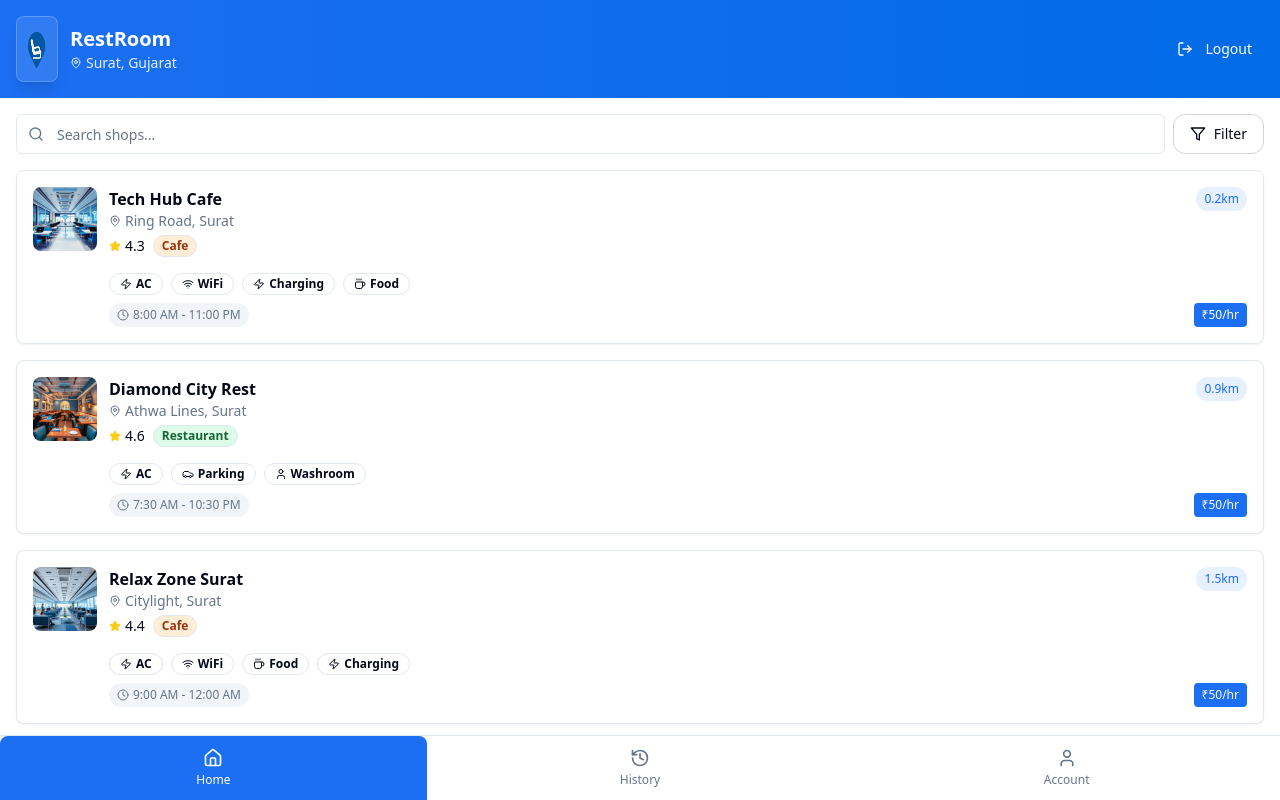
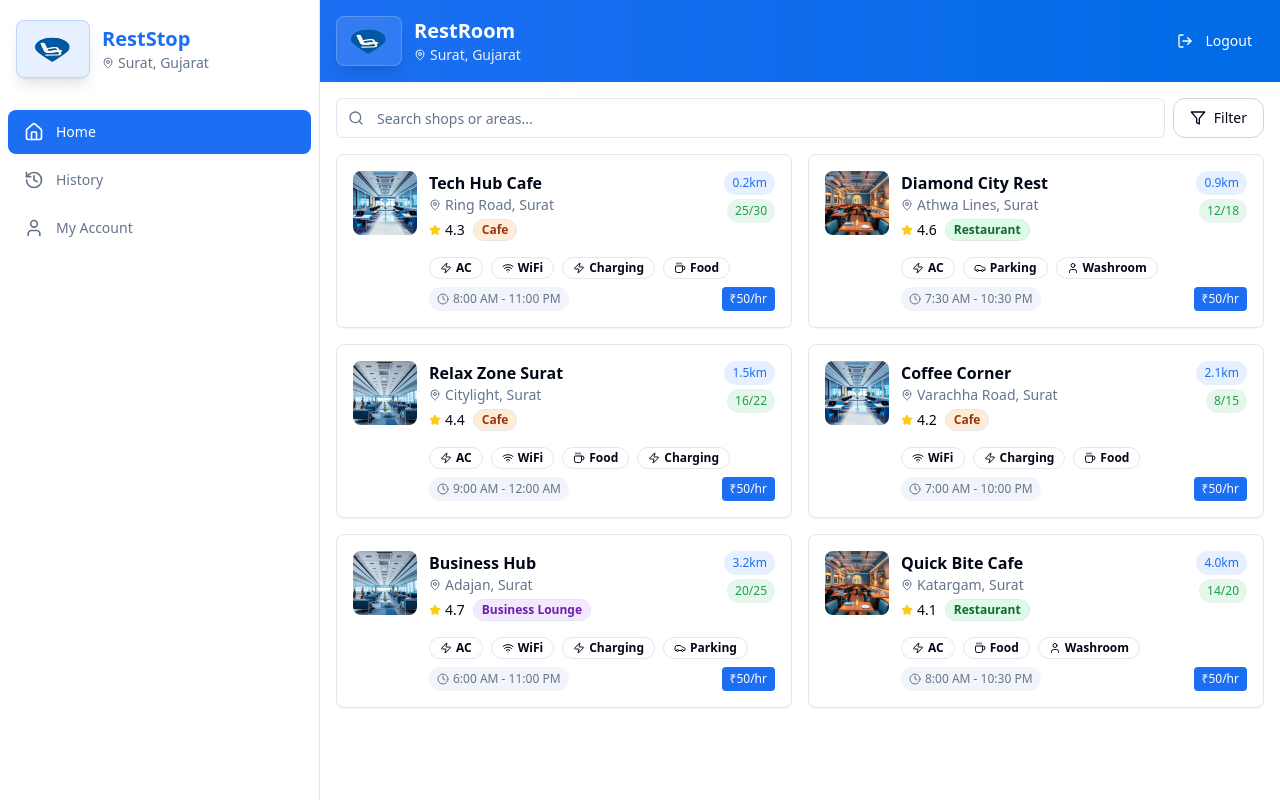
Before and after one commit to poojanjariwala/rest-room, a React (Vite) app: page /home in a window 1280 px wide. Shown: the top 800 px of the page. Built offline with nearby package versions, Linux system fonts and the light colour scheme.

Commit message:
Fix: UI improvements
Make logo wider, fix top bar, and implement PC layout.

```diff
--- /dev/null
+++ b/src/components/DesktopSidebar.tsx
@@ -0,0 +1,68 @@
+
+import { Home, History, User, MapPin } from "lucide-react";
+import { useNavigate, useLocation } from "react-router-dom";
+import { cn } from "@/lib/utils";
+
+const navItems = [
+  { id: 'home', label: 'Home', icon: Home, path: '/home' },
+  { id: 'history', label: 'History', icon: History, path: '/history' },
+  { id: 'account', label: 'My Account', icon: User, path: '/account' },
+];
+
+const ownerNavItems = [
+  { id: 'home', label: 'Home', icon: Home, path: '/owner-dashboard' },
+  { id: 'history', label: 'History', icon: History, path: '/owner-history' },
+  { id: 'account', label: 'My Account', icon: User, path: '/owner-account' },
+];
+
+export const DesktopSidebar = ({ isOwner = false }: { isOwner?: boolean }) => {
+  const navigate = useNavigate();
+  const location = useLocation();
+  const items = isOwner ? ownerNavItems : navItems;
+
+  return (
+    <div className="hidden lg:flex lg:w-80 lg:flex-col lg:fixed lg:inset-y-0 bg-white border-r border-border">
+      <div className="flex flex-col flex-grow pt-5 pb-4 overflow-y-auto">
+        <div className="flex items-center flex-shrink-0 px-4 mb-8">
+          <div className="bg-primary/10 backdrop-blur-sm border border-primary/20 rounded-lg flex items-center justify-center p-3 shadow-lg mr-3">
+            <img
+              src="/lovable-uploads/23b453e4-446a-4f0b-adec-4130e91c2bfa.png"
+              alt="RestRoom Logo"
+              className="w-12 h-8"
+            />
+          </div>
+          <div>
+            <h1 className="text-xl font-semibold text-primary">RestStop</h1>
+            <div className="flex items-center gap-1 text-muted-foreground">
+              <MapPin className="h-3 w-3" />
+              <span className="text-sm">Surat, Gujarat</span>
+            </div>
+          </div>
+        </div>
+
+        <nav className="flex-1 px-2 space-y-1">
+          {items.map((item) => {
+            const Icon = item.icon;
+            const isActive = location.pathname === item.path;
+
+            return (
+              <button
+                key={item.id}
+                onClick={() => navigate(item.path)}
+                className={cn(
+                  "group flex items-center px-4 py-3 text-sm font-medium rounded-lg w-full transition-colors",
+                  isActive
+                    ? "bg-primary text-white"
+                    : "text-muted-foreground hover:text-foreground hover:bg-muted"
+                )}
+              >
+                <Icon className="mr-3 h-5 w-5" />
+                {item.label}
+              </button>
+            );
+          })}
+        </nav>
+      </div>
+    </div>
+  );
+};
--- a/src/components/Header.tsx
+++ b/src/components/Header.tsx
@@ -10,9 +10,9 @@ interface HeaderProps {
   logoHeight?: string;
 }
 
-export const Header = ({ title, subtitle, showLogout = false, onLogout, logoHeight = "w-6 h-12" }: HeaderProps) => {
+export const Header = ({ title, subtitle, showLogout = false, onLogout, logoHeight = "w-8 h-8" }: HeaderProps) => {
   return (
-    <div className="bg-gradient-to-r from-primary to-accent text-white">
+    <div className="sticky top-0 z-50 bg-gradient-to-r from-primary to-accent text-white">
       <div className="p-4">
         <div className="flex items-center justify-between">
           <div className="flex items-center gap-3">
--- a/src/pages/Home.tsx
+++ b/src/pages/Home.tsx
@@ -1,3 +1,4 @@
+
 import { useState } from "react";
 import { Search, MapPin, Star, Wifi, Zap, Car, Coffee, User, Clock } from "lucide-react";
 import { Button } from "@/components/ui/button";
@@ -7,6 +8,7 @@ import { Badge } from "@/components/ui/badge";
 import { BottomNav } from "@/components/BottomNav";
 import { Header } from "@/components/Header";
 import { Filter } from "@/components/Filter";
+import { DesktopSidebar } from "@/components/DesktopSidebar";
 import { useNavigate } from "react-router-dom";
 import techCafe from "@/assets/tech-cafe.jpg";
 import restaurantWorkspace from "@/assets/restaurant-workspace.jpg";
@@ -177,11 +179,15 @@ const Home = () => {
 
   return (
     <div className="min-h-screen bg-background overflow-x-hidden">
+      <DesktopSidebar />
+
+      <div className="lg:pl-80">
         <Header
           title="RestRoom"
           subtitle="Surat, Gujarat"
           showLogout={true}
           onLogout={handleLogout}
+          logoHeight="w-12 h-8"
         />
 
         {/* Search Section */}
@@ -190,7 +196,7 @@ const Home = () => {
             <div className="relative flex-1">
               <Search className="absolute left-3 top-1/2 transform -translate-y-1/2 text-muted-foreground h-4 w-4" />
               <Input
-              placeholder="Search shops..."
+                placeholder="Search shops or areas..."
                 value={searchQuery}
                 onChange={(e) => setSearchQuery(e.target.value)}
                 className="pl-10"
@@ -201,7 +207,8 @@ const Home = () => {
         </div>
 
         {/* Shop Listings */}
-      <div className="px-4 pb-20 space-y-4">
+        <div className="px-4 pb-20 lg:pb-4 space-y-4">
+          <div className="grid grid-cols-1 lg:grid-cols-2 gap-4">
             {searchFilteredShops.map((shop) => (
               <Card
                 key={shop.id}
@@ -244,6 +251,9 @@ const Home = () => {
                           <div className="bg-primary/10 text-primary px-2 py-1 rounded-full text-xs font-medium">
                             {shop.distance}km
                           </div>
+                          <div className="bg-success/10 text-success px-2 py-1 rounded-full text-xs font-medium">
+                            {shop.availableSeats}/{shop.totalSeats}
+                          </div>
                         </div>
                       </div>
 
@@ -275,8 +285,12 @@ const Home = () => {
               </Card>
             ))}
           </div>
+        </div>
+      </div>
 
+      <div className="lg:hidden">
         <BottomNav />
+      </div>
     </div>
   );
 };
```
Lines whose indentation alone changed are shown as unchanged.
